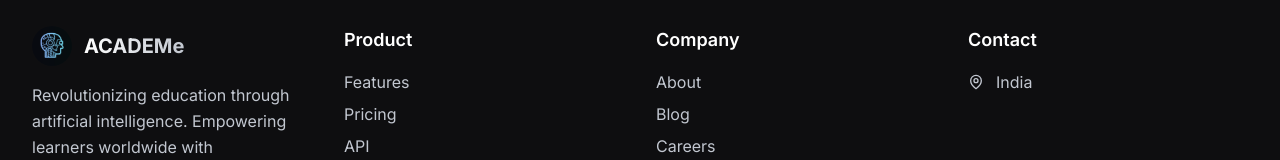
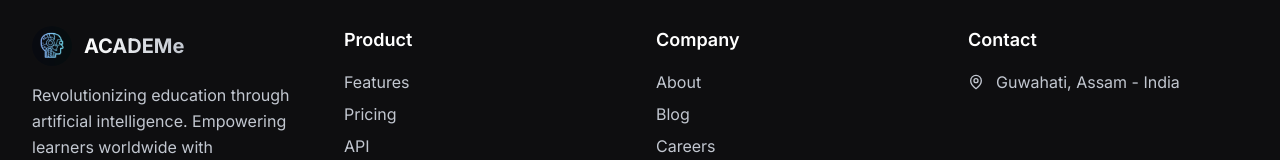
Before and after one commit to ACADEMe-AI/ACADEMe-Website, a React (Vite) app: page / in a window 1280 px wide. Shown: the part 2612-2772 px from the top of the page. Built offline with nearby package versions, Linux system fonts and the light colour scheme.

Commit message:
location

```diff
--- a/src/components/Footer.tsx
+++ b/src/components/Footer.tsx
@@ -140,7 +140,7 @@ const Footer = () => {
               </div> */}
               <div className="flex items-center space-x-3 text-text-secondary">
                 <MapPin className="w-4 h-4" />
-                <span>India</span>
+                <span>Guwahati, Assam - India</span>
               </div>
             </div>
           </div>
```
